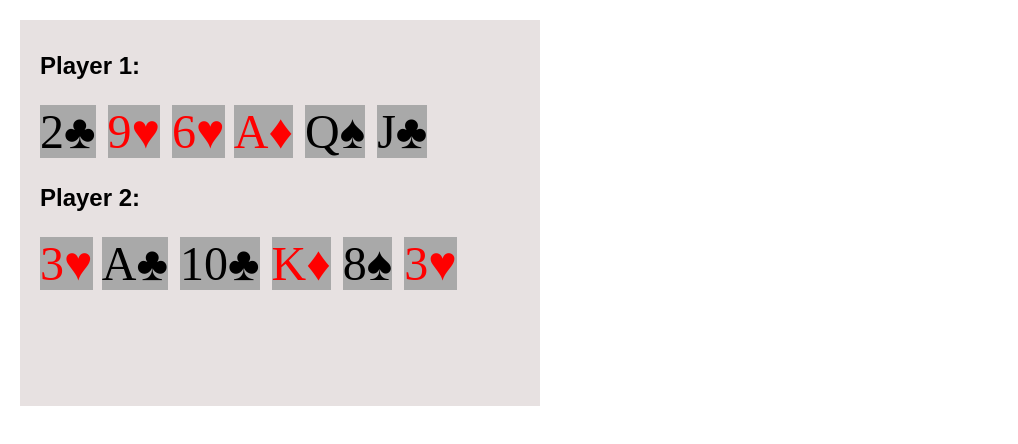
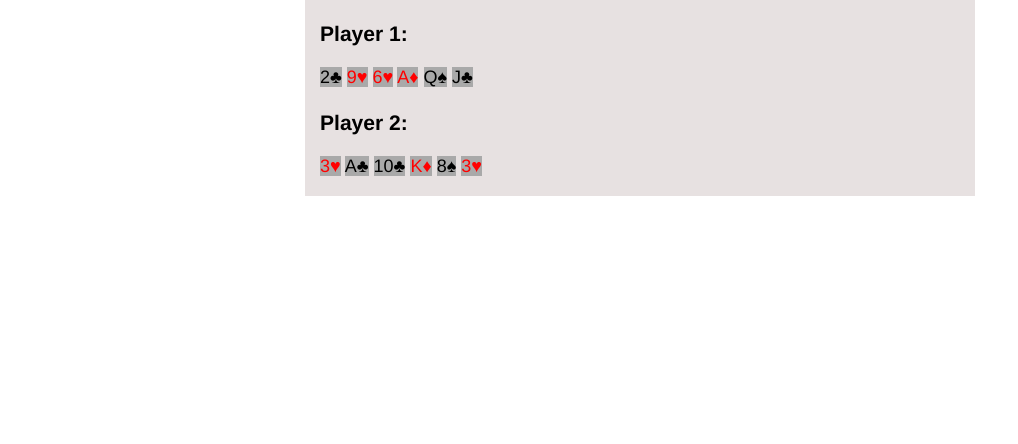
Before and after one commit to ramasQA/hw_step1, a plain HTML site: page work2-1.html in a window 1280 px wide. Shown: the whole page, without its empty margins (0-1018 px from the left). Drawn offline with Linux system fonts and the light colour scheme.

Commit message:
work2-1 nwe css

```diff
--- a/work2-1.html
+++ b/work2-1.html
@@ -8,9 +8,11 @@
     <title>Card game</title>
 </head>
 <body>
+    <div class="wapper">
+
     <div class="gard">
 
-        <h2>Player 1:</h2>
+        <h3>Player 1:</h3>
         <p>
             <mark>2&clubs;</mark>
             <mark><span class="red"> 9&hearts;</span></mark>
@@ -20,7 +22,7 @@
             <mark>J&clubs;</mark>
         </p>
 
-        <h2>Player 2:</h2>
+        <h3>Player 2:</h3>
         <p>
             <mark><span class="red"> 3&hearts;</span></mark>
             <mark>A&clubs;</mark>
@@ -30,8 +32,9 @@
             <mark><span class="red"> 3&hearts;</span></mark>
         </p>
 
+    </div>
 
-    </div>
+</div>
 </body>
 <style>
 
@@ -41,39 +44,40 @@
         box-sizing: border-box;
 
     }
+    .wapper{
+        display: flex;
+        min-height: 100%;
+        overflow: hidden;
+        flex-direction: column;
+
+    }
     .gard{
+        flex: auto;
+        width: 50%;
+        margin: 0 auto;
+        padding: 0px 15px;
+        background-color: rgb(231, 225, 225);
+        line-height: 1.2; /*Отступы между строк*/
+        font-family: 'Franklin Gothic Medium', 'Arial Narrow', Arial, sans-serif;
+        font-size: large;
+    }
 
-        width: 480px;
-        height: 346px;
-        padding: 20px;
-        margin: 20px;
-        background-color: rgb(231, 225, 225);
-        line-height: 0.5; /*Отступы между строк*/
+    @media (max-width: 480px){
+        .gard{
+            max-width: none;
+        }
     }
     .red{
         color: red;
     }
 
 
-    h2{
-        font-family: sans-serif;
-    }
-    p{
-        font-size: 3rem;
-    }
    mark{
     background-color: darkgray;
    }
-   @media (max-width: 480px) {
-    .gard{
-        flex-direction: column;
-    }
-    p{
-       position: relative;
-       font-size: 2rem;
-    }
 
-}
+
+
 
 </style>
 </html>
```
